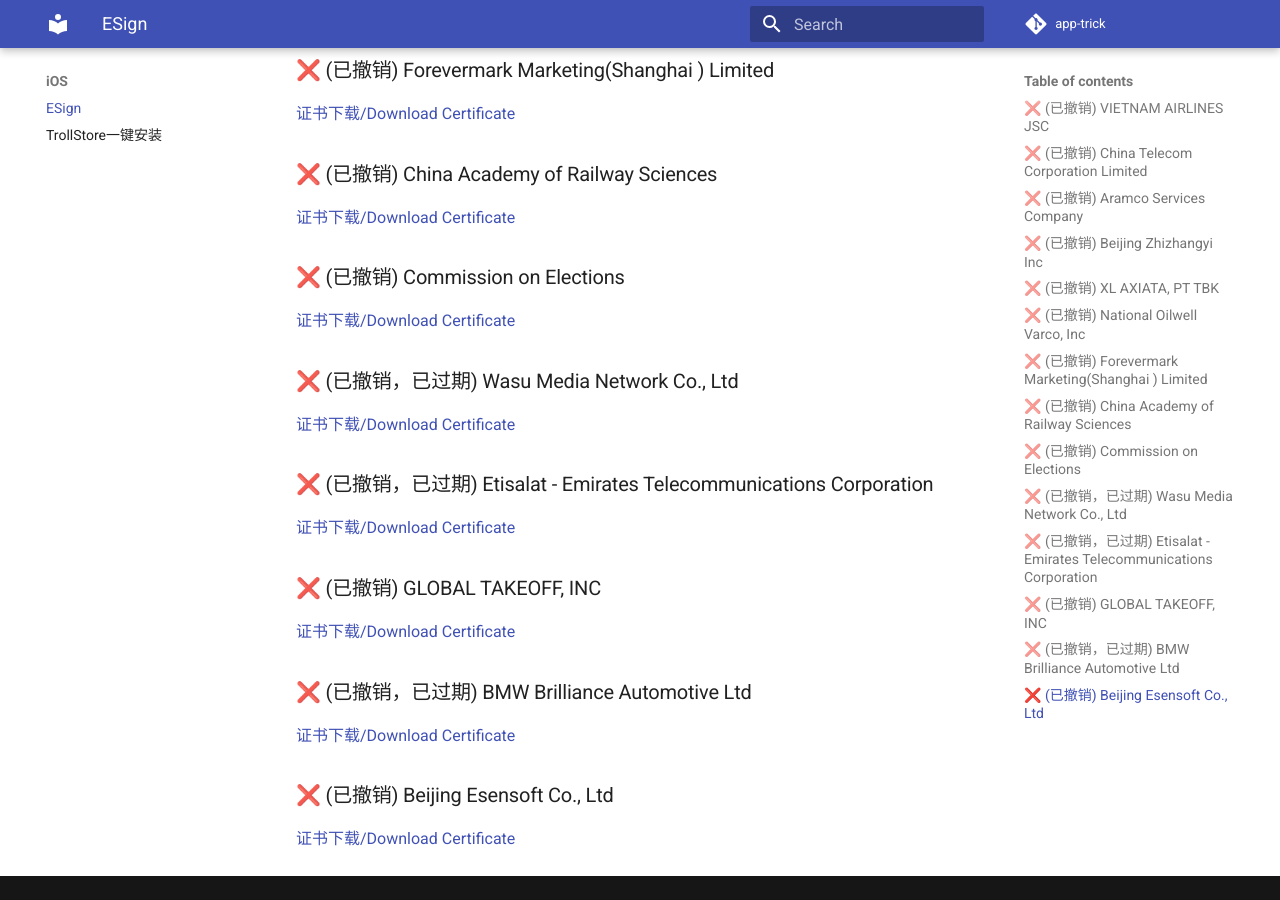
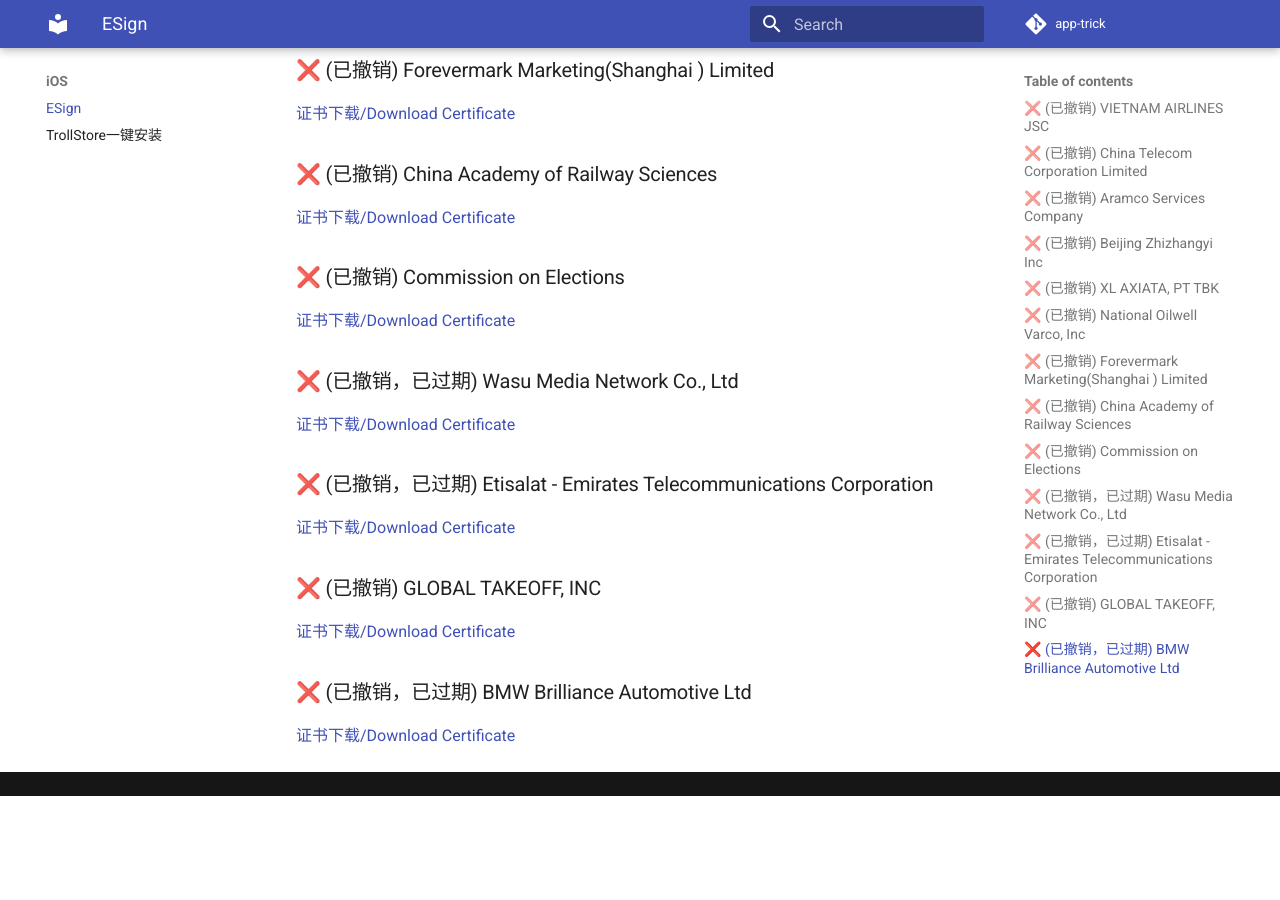
Before and after one commit to app-trick/app-trick.github.io, an MkDocs documentation site: the page built from docs/iOS/Esign.md, in a window 1280 px wide and 900 px high, scrolled down 961 px. Built offline with MkDocs 1.6.1 and Material for MkDocs 9.7.7, drawn with Linux system fonts in a browser that asks for light colours; comment, search, counter and statistics services are not loaded; after the commit the page ends 1757 px from its top, so only the background shows below that.

Commit message:
Esign Repo Update

```diff
--- a/docs/iOS/Esign.md
+++ b/docs/iOS/Esign.md
@@ -34,5 +34,3 @@
 [证书下载/Download Certificate](/iOS/cert/GLOBAL%20TAKEOFF%2C%20INC.zip)
 ### ❌ (已撤销，已过期) BMW Brilliance Automotive Ltd
 [证书下载/Download Certificate](/iOS/cert/BMW%20Brilliance%20Automotive%20Ltd.zip)
-### ❌ (已撤销) Beijing Esensoft Co., Ltd
-[证书下载/Download Certificate](/iOS/cert/Beijing%20Esensoft%20Co.%2C%20Ltd.zip)
--- a/docs/iOS/cert/list.txt
+++ b/docs/iOS/cert/list.txt
@@ -11,4 +11,3 @@
 Etisalat - Emirates Telecommunications Corporation.zip
 GLOBAL TAKEOFF, INC.zip
 BMW Brilliance Automotive Ltd.zip
-Beijing Esensoft Co., Ltd.zip
```
Also changed, not shown: 1 other file.
